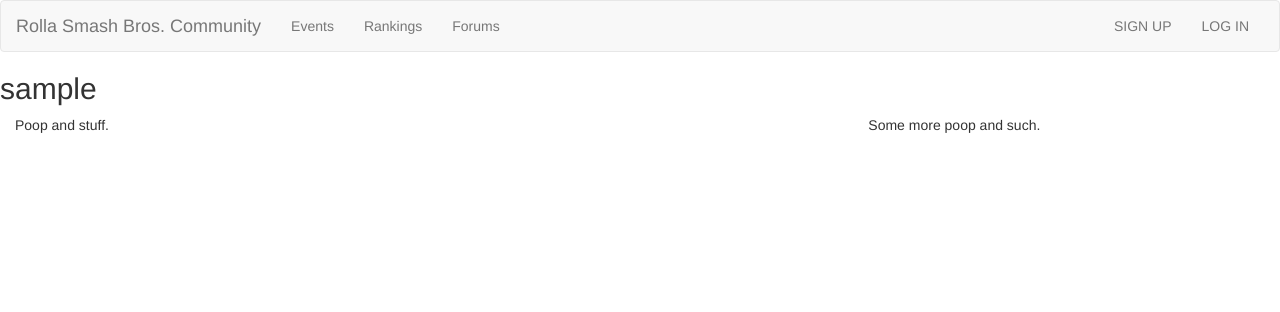
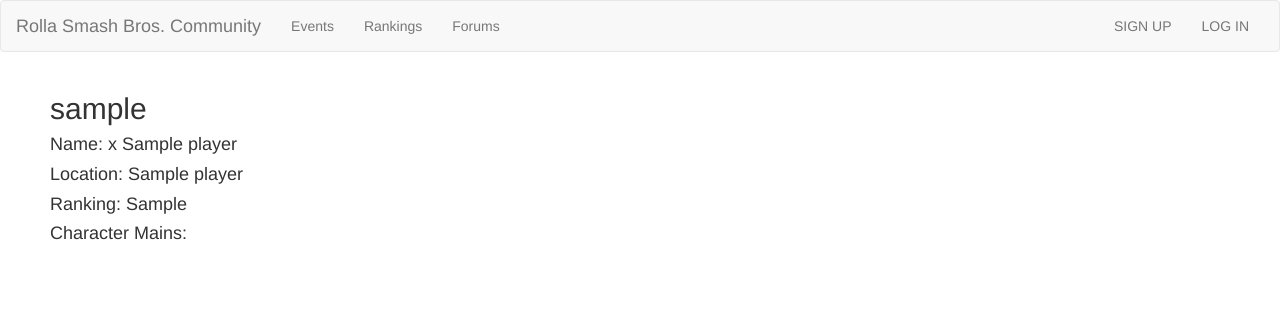
Before and after one commit to renodubois/sandtsmash, a Bottle app: a page that uses templates/profile.html in a window 1280 px wide. Shown: the top 312 px of the page. Run offline with Bottle, Linux system fonts and the light colour scheme; tables that the repository leaves empty or names only in its code hold one stand-in row (values such as "Sample post"); some libraries are stand-ins or nearby versions.

Commit message:
Added profile pages for users; edit form not functional

```diff
--- a/assets/css/rollasmash.css
+++ b/assets/css/rollasmash.css
@@ -20,6 +20,6 @@
 	padding-bottom: 50px;
 }
 
-.btn-default {
-
+.info {
+    padding-left: 50px;
 }
--- a/server.py
+++ b/server.py
@@ -97,7 +97,12 @@
 @jinja2_view("templates/profile.html")
 def show_profile(username):
     userInfo = retrieveUserInfo(username)
-    return {'username' : username}
+    userInfo['username'] = username
+    if request.get_cookie('current_user') == username:
+        userInfo['ownsProfile'] = True
+    if request.get_cookie('current_user'):
+        userInfo['currentUser'] = request.get_cookie('current_user')
+    return userInfo
 
 # Forum page
 @get('/forum/')
@@ -119,5 +124,4 @@
 
 # Run the server:
 if __name__ == '__main__':
-    updateCurUsers
     run(app=smashServer, host='131.151.155.118', port=80)
--- a/templates/profile.html
+++ b/templates/profile.html
@@ -2,13 +2,67 @@
 
 {% block content %}
 
-<h2>{{ username }}</h2>
+<div class="info col-md-6">
+    <h2>{{ username }}</h2>
+    <h4>Name: {{ fname }} {{ lname }}</h4>
+    <h4>Location: {{ location }}</h4>
+    <h4>Ranking: {{ ranking | default("Not yet ranked!") }}
+    <h4>Character Mains: {% for main in charMains %} <li>{{ main }}</li> {% endfor %}</h4>
+</div>
+<div class="col-md-6 {% if not ownsProfile %}hidden{% endif %}">
+    <h3> Edit your Profile </h3>
+    <form action="/edit-{{ username }}/">
+        <div class="form-group">
+            <div class="row">
+                <div class="col-lg-6">
+                    <label for="fname">First Name</label>
+                    <input type="text" class="form-control" name="fname">
+                </div>
+                <div class="col-lg-6">
+                    <label for="lname">Last Name</label>
+                    <input type="text" class="form-control" name="lname">
+                </div>
+            </div>
+        </div>
+        <div class="form-group">
+            <label for="location">Location</label>
+            <input type="text" class="form-control" name="location">
+        </div>
+        <div class="form-group">
+            <div class="row">
+                <div class="{% if charMains %} col-md-6 {% else %} col-md-12 {% endif %}">
+                    <label for="add-main">Add a main</label>
+                    <select class="form-control" name="add-main">
+                        <option value="mario">Mario</option>
+                    </select>
+                </div>
+                <div class="{% if charMains %} col-md-6 {% else %} hidden {% endif %}">
+                    <label for="del-main">Delete a main</label>
+                    <select class="form-control" name="del-main">
+                        {% for main in charMains %}
+                        <option value="{{ main }}">{{ main }}</option>
+                        {% endfor %}
+                    </select>
+                </div>
 
-<div class="info, col-md-8">
-    <p>Poop and stuff.</p>
-</div>
-<div class="col-md-4">
-    <p>Some more poop and such.</p>
+
+        </div>
+        <h5>Change your Password:</h5>
+        <div class="form-group">
+            <label for="old-pass">Old Password</label>
+            <input type="password" class="form-control" name="old-pass">
+        </div>
+        <div class="form-group">
+            <label for="new-pass">New Password</label>
+            <input type="password" class="form-control" name="new-pass">
+        </div>
+        <div class="form-group">
+            <label for="new-pass-confirm">Confirm new Password</label>
+            <input type="password" class="form-control" name="new-pass-confirm">
+        </div>
+        <div class="form-group">
+            <button type="submit" class="btn btn-default">Submit Changes</button>
+    </form>
 </div>
 
 {% endblock %}
--- a/users.py
+++ b/users.py
@@ -14,14 +14,16 @@
         else:
             print(err)
     else:
+        users = []
         cursor = conn.cursor()
-        query = "SELECT * FROM Player"
+        query = "SELECT Username FROM Player"
         cursor.execute(query)
-        for (Username) in cursor:
-            print(result)
-
+        for r in cursor:
+            print(r)
+            users.append(r[0])
         cursor.close()
         conn.close()
+        return users
 
 def retrieveUserInfo(username):
     # Takes a username, and returns a dict with info related to that user.
@@ -37,11 +39,17 @@
         else:
             print(err)
     else:
+        userInfo = {}
         cursor = conn.cursor()
         query = "SELECT * FROM Player WHERE Username='{}'".format(username)
         cursor.execute(query)
         for result in cursor:
-            print(result)
+            userInfo['fname'] = result[2]
+            userInfo['lname'] = result[3]
+            userInfo['location'] = result[4]
+            if result[5]:
+                userInfo['ranking'] = result[5]
 
         cursor.close()
         conn.close()
+        return userInfo
```
